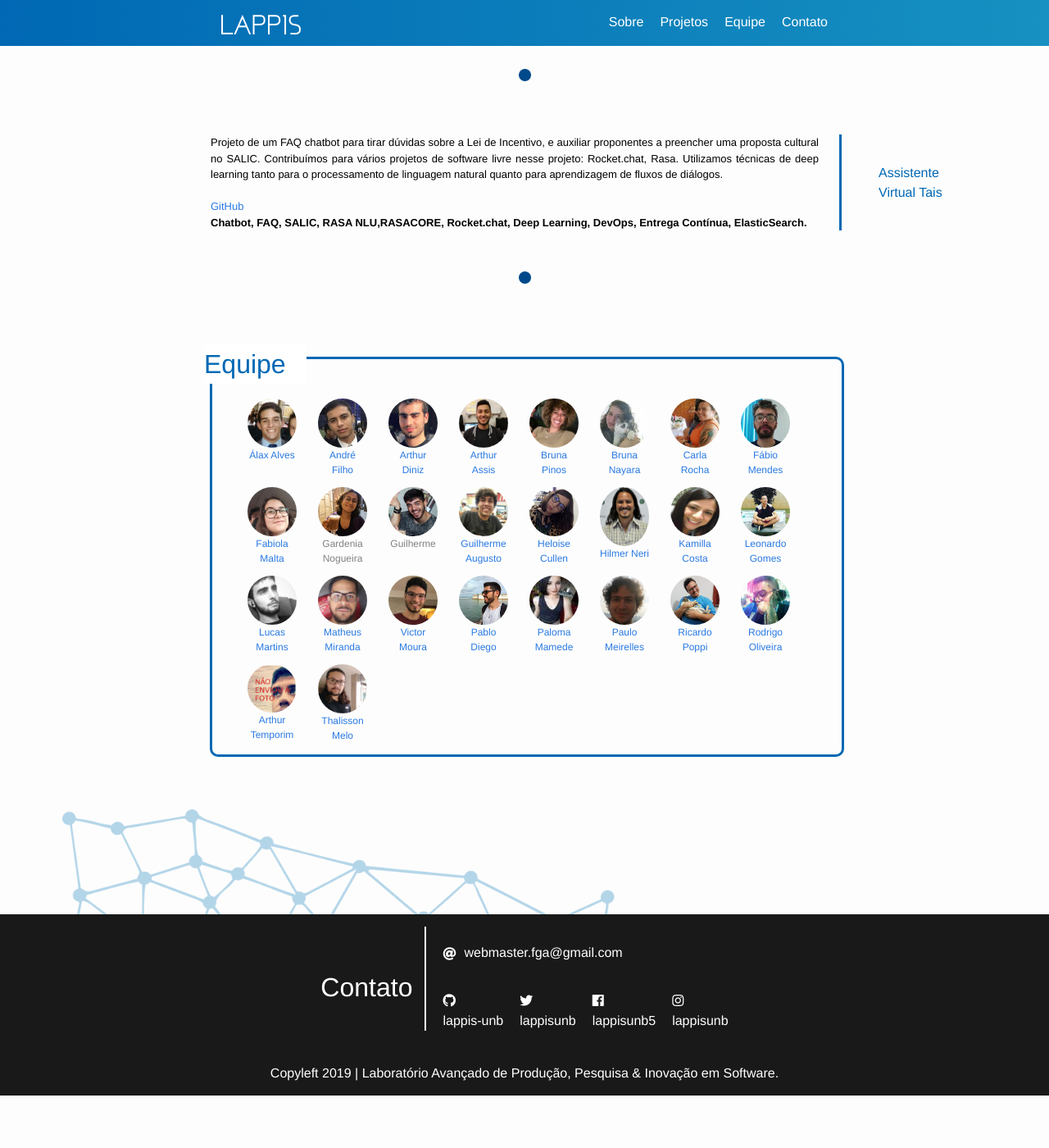
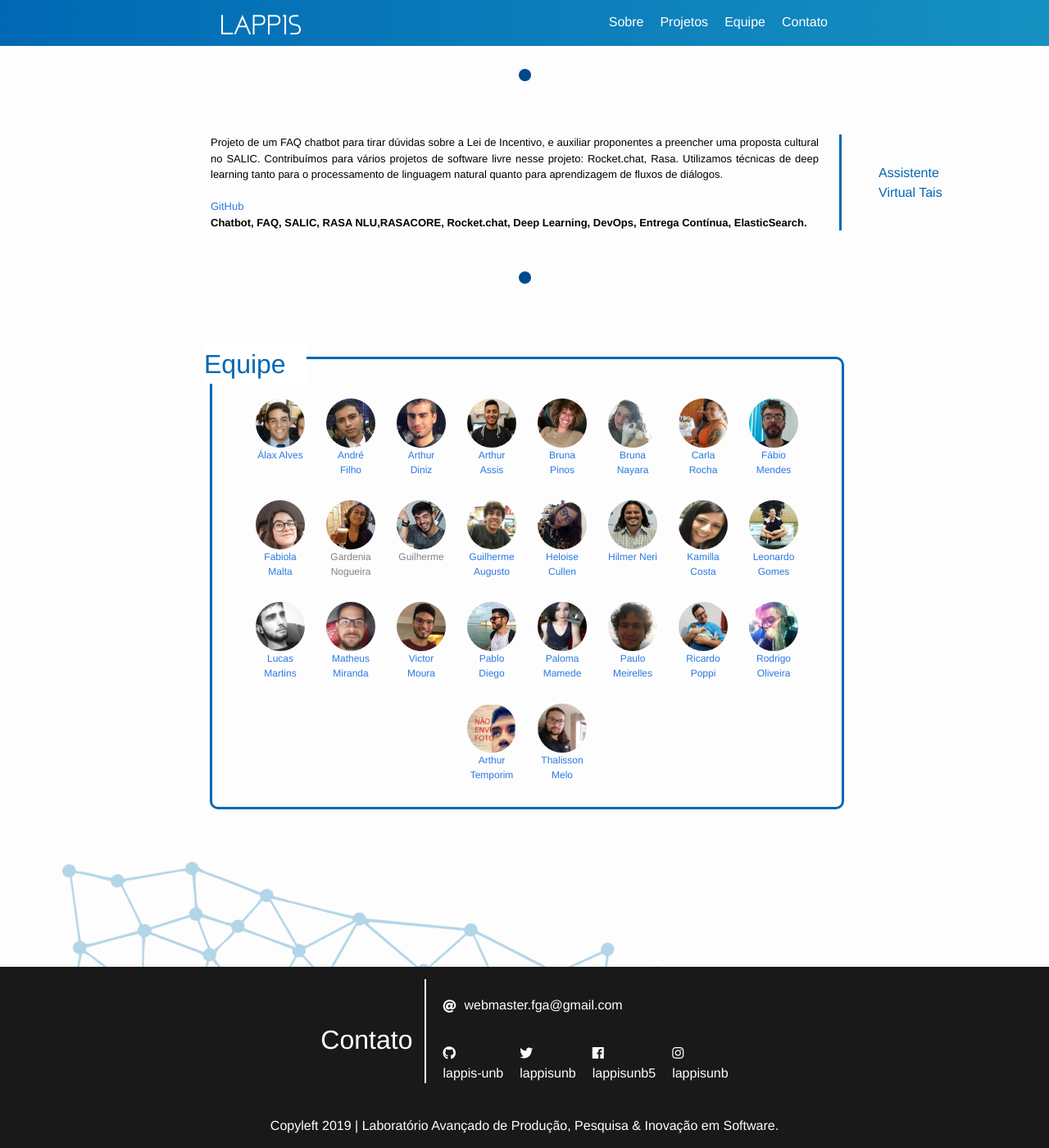
Before and after one commit to lappis-unb/lappis.rocks, a Jekyll site: the page built from index.html, in a window 1280 px wide and 1400 px high, scrolled down 2496 px. Shown: the whole window at 82% size. Built offline with Jekyll 4.4.1, drawn with Linux system fonts in a browser that asks for light colours; nearby versions of some CDN libraries; before the commit the page ends 3832 px from its top, so only the background shows below that.

Commit message:
Fix team image size bug

```diff
--- a/_sass/_layout.scss
+++ b/_sass/_layout.scss
@@ -22,7 +22,6 @@
   &:visited {
     color: $grey-color-dark;
   }
-
 
   @media only screen and (max-width: 1000px) {
     display: none;
@@ -282,7 +281,7 @@
     .background_about {
       display: none;
     }
-    img{
+    img {
       width: 50%;
       height: 50%;
     }
@@ -306,24 +305,28 @@
   display: flex;
   flex-wrap: wrap;
   margin-top: -10px;
+  justify-content: center;
+  margin-left: 0;
   .team-photo {
     margin: 13px;
-    margin-bottom: 35px;
+    margin-bottom: 15px;
     list-style: none;
-    height: 60px;
-    width: 60px;
     font-size: 12px;
+    text-align: center;
+    vertical-align: center;
+   width: 60px;
+//    height: 60px;
     @media only screen and (max-width: 1000px) {
       font-size: 70%;
     }
-    text-align: center;
-    vertical-align: center;
     img {
+      height: 60px;
+      width: 60px;
       margin: auto;
       display: block;
       border-radius: 50%;
       @media only screen and (max-width: 1000px) {
-        height: 95%;
+        height: 60px;
       }
     }
     span {
```
